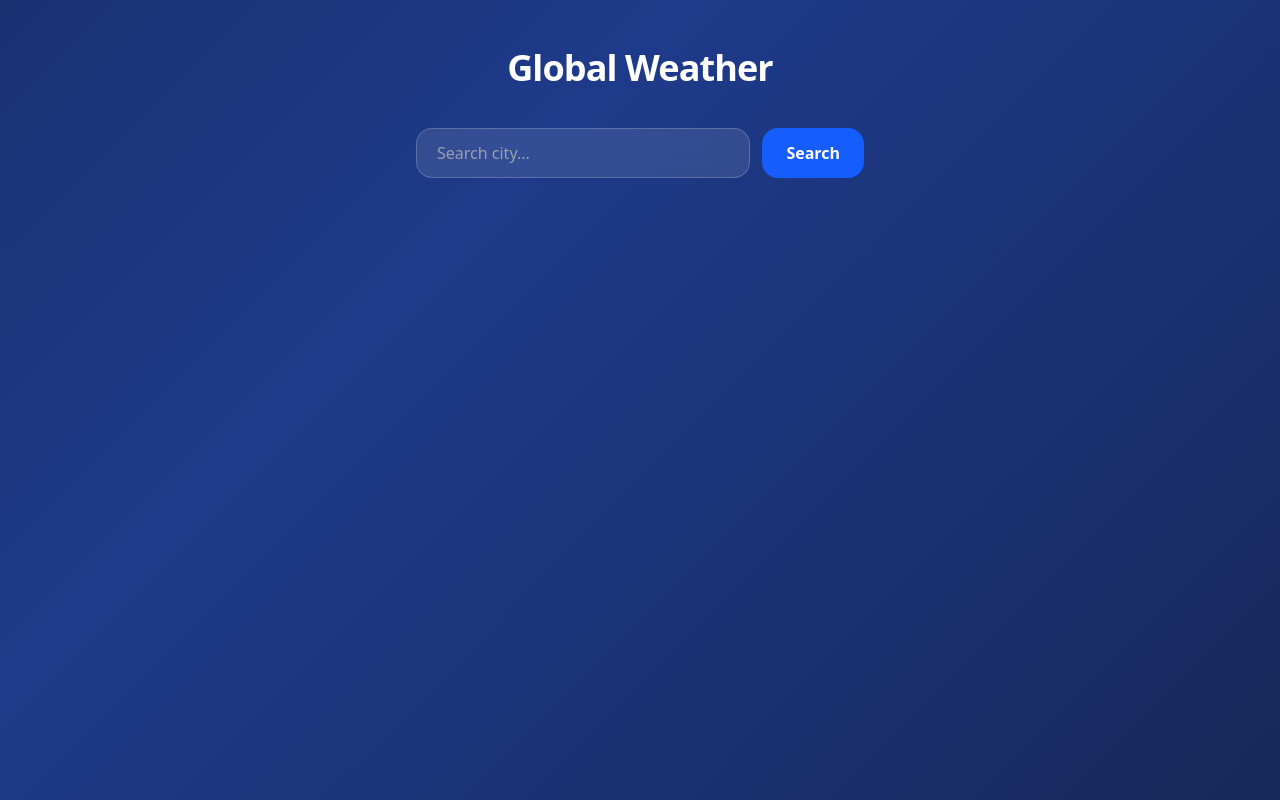
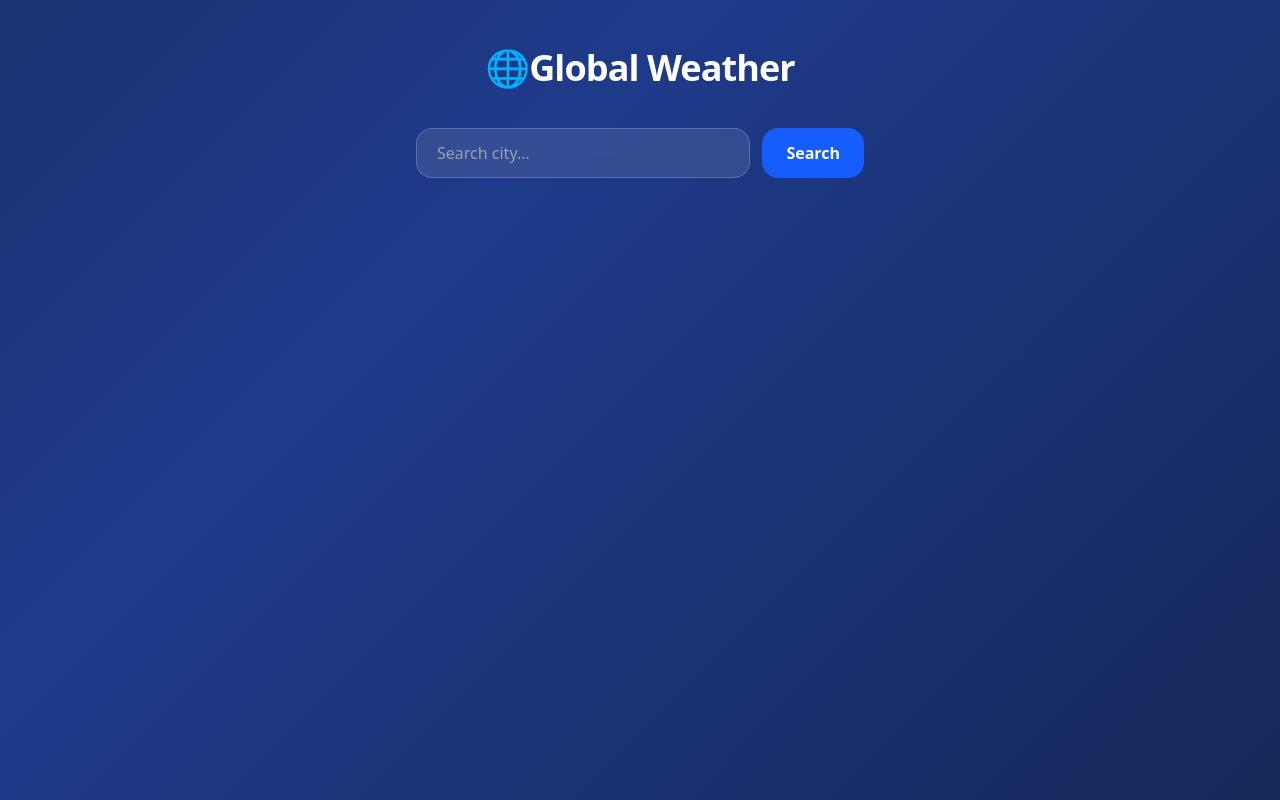
Before and after one commit to Anurag666786/weather-app, a React (Vite) app in the folder client/: page / in a window 1280 px wide. Built offline with nearby package versions, Linux system fonts and the light colour scheme.

Commit message:
Dual Core

```diff
--- a/client/src/pages/Home.jsx
+++ b/client/src/pages/Home.jsx
@@ -31,7 +31,7 @@ function Home() {
     <div className="min-h-screen flex flex-col items-center px-4 py-12">
 
       <h1 className="text-white text-4xl font-bold mb-10 tracking-tight">
-        Global Weather
+        🌐Global Weather
       </h1>
 
       <SearchBar onSearch={handleSearch} />
```
